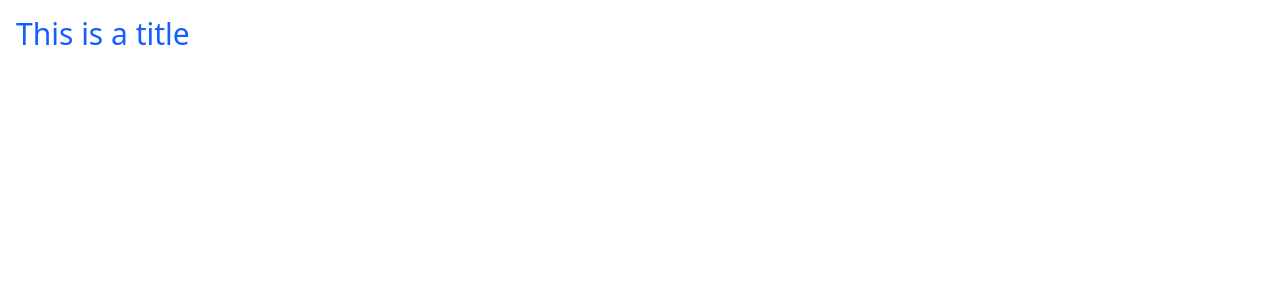
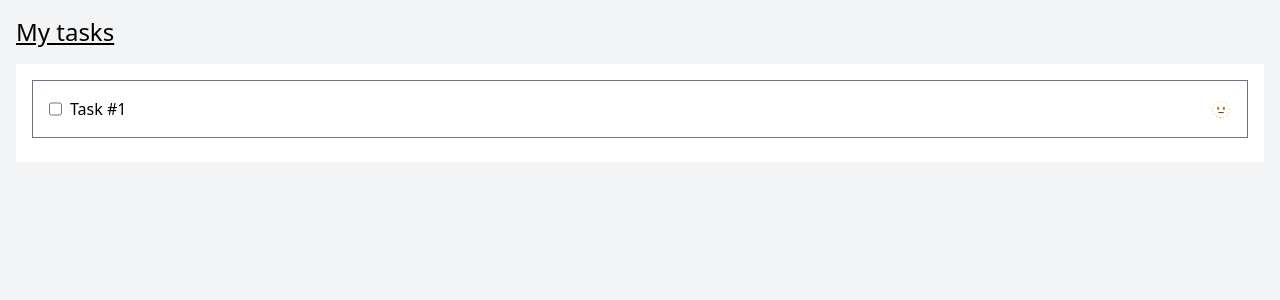
Before and after one commit to giladl82/sb-tasks-demo, a React (Vite) app: page / in a window 1280 px wide. Shown: the top 300 px of the page. Built offline with nearby package versions, Linux system fonts and the light colour scheme; data requests are answered from the project's data file.

Commit message:
feat: Add tasks page

```diff
--- a/db.json
+++ b/db.json
@@ -1,9 +1,10 @@
 {
   "tasks": [
     {
-      "id": 1,
+      "id": "1",
       "title": "Task #1",
-      "isDone": false
+      "isCompleted": false,
+      "isImportant": false
     }
   ]
 }
--- a/src/App.tsx
+++ b/src/App.tsx
@@ -1,17 +1,14 @@
-import { useEffect } from "react";
+import { Tasks } from './pages/Tasks';
+import { QueryClient, QueryClientProvider } from '@tanstack/react-query';
+
+const queryClient = new QueryClient();
 
 function App() {
-  useEffect(() => {
-    const test = async () => {
-      const response = await fetch('http://localhost:3000/tasks')
-      const data = await response.json();
-      console.log(data);
-    }
-
-    test();
-  }, [])
-
-  return <h1 className="p-4 text-3xl text-blue-600">This is a title</h1>;
+  return (
+    <QueryClientProvider client={queryClient}>
+      <Tasks />
+    </QueryClientProvider>
+  );
 }
 
 export default App;
--- a/src/components/Task.tsx
+++ b/src/components/Task.tsx
@@ -2,8 +2,8 @@ import classNames from 'classnames';
 import type { Task as TaskType } from '@models/task';
 
 export type TaskProps = TaskType & {
-  onToggleCompletion: (id: string) => Promise<void>;
-  onToggleImportant: (id: string) => Promise<void>;
+  onToggleCompletion: (task: TaskType) => Promise<void>;
+  onToggleImportant: (task: TaskType) => Promise<void>;
 };
 
 export function Task(props: TaskProps) {
@@ -30,8 +30,12 @@ export function Task(props: TaskProps) {
   ) => {
     e.preventDefault();
     e.stopPropagation();
-    console.log('li');
-    await onToggleCompletion(id);
+    await onToggleCompletion({
+      id,
+      title,
+      isCompleted: !isCompleted,
+      isImportant,
+    });
   };
 
   const handleToggleImportant = async (
@@ -40,7 +44,12 @@ export function Task(props: TaskProps) {
     e.preventDefault();
     e.stopPropagation();
 
-    await onToggleImportant(id);
+    await onToggleImportant({
+      id,
+      title,
+      isCompleted,
+      isImportant: !isImportant,
+    });
   };
 
   return (
--- a/src/components/TaskList.tsx
+++ b/src/components/TaskList.tsx
@@ -3,17 +3,17 @@ import { Task } from './Task';
 
 export type TaskListProps = {
   tasks: TaskType[];
-  onTaskToggleCompletion: (id: string) => Promise<void>;
-  onTaskToggleImportant: (id: string) => Promise<void>;
+  onTaskToggleCompletion: (task: TaskType) => Promise<void>;
+  onTaskToggleImportant: (task: TaskType) => Promise<void>;
 };
+
 export function TaskList(props: TaskListProps) {
   const { tasks, onTaskToggleCompletion, onTaskToggleImportant } = props;
 
-
   if (tasks.length === 0) {
     return (
-      <div className="flex justify-center border border-black p-8 align-middle text-4xl">
-        No tasks
+      <div className="absolute top-[50%] left-[50%] flex h-[50vh] w-[50%] translate-[-50%] items-center justify-center border-4 border-blue-500 text-center text-4xl text-blue-600 shadow-md shadow-amber-400">
+        There are no tasks to display
       </div>
     );
   }
--- /dev/null
+++ b/src/pages/Tasks.tsx
@@ -0,0 +1,44 @@
+import { TaskList } from '@components/TaskList';
+import { useGetAllTasks, useUpdateTask } from '@services/queries';
+import { Loader } from '@components/Loader';
+import { Error } from '@components/Error';
+import { Task } from '@models/task';
+
+export function Tasks() {
+  const { data: tasks, isLoading, isError, error } = useGetAllTasks();
+  const { mutate: updateTaskInfo } = useUpdateTask();
+
+  const handleTaskToggleCompletion = async (task: Task) => {
+    updateTaskInfo(task);
+  };
+  const handleTaskToggleImportant = async (task: Task) => {
+    updateTaskInfo(task);
+  };
+
+  if (tasks) {
+    return (
+      <div className="h-[100vh] bg-gray-100 p-4">
+        <header>
+          <h1 className="mb-4 text-2xl underline">My tasks</h1>
+        </header>
+        <main className="bg-white p-4">
+          <TaskList
+            tasks={tasks}
+            onTaskToggleCompletion={handleTaskToggleCompletion}
+            onTaskToggleImportant={handleTaskToggleImportant}
+          />
+        </main>
+      </div>
+    );
+  }
+
+  if (isLoading) {
+    return <Loader />;
+  }
+
+  if (isError) {
+    return <Error error={error} />;
+  }
+
+  return null;
+}
--- /dev/null
+++ b/src/services/queries.ts
@@ -0,0 +1,48 @@
+import { Task } from '@models/task';
+import { useMutation, useQuery, useQueryClient } from '@tanstack/react-query';
+import axios from 'axios';
+
+export const useGetAllTasks = () => {
+  const info = useQuery({
+    queryKey: ['tasks'],
+    queryFn: fetchAllTasks,
+  });
+
+  return info;
+};
+
+export const useUpdateTask = () => {
+  const queryClient = useQueryClient();
+  return useMutation({
+    mutationFn: (updatedTask: Task) => updateTaskInfo(updatedTask),
+    // // When mutate is called:
+    onMutate: async (updatedTask) => {
+      console.log(updatedTask);
+    },
+    // If the mutation fails, use the context we returned above
+    onError: (_, _2, context) => {
+      if (!context) return;
+
+      // queryClient.setQueryData(['tasks'], context.previousTasks);
+    },
+    // Always refetch after error or success:
+    onSettled: () => {
+      queryClient.invalidateQueries({ queryKey: ['tasks'] });
+    },
+  });
+};
+
+const apiUrl = 'http://localhost:3000';
+const fetchAllTasks = async () => {
+  const response = await fetch(`${apiUrl}/tasks`);
+  const json = await response.json();
+
+  return json;
+};
+
+const updateTaskInfo = async (updatedTask: Task) => {
+  const response = await axios.put(`${apiUrl}/tasks/${updatedTask.id}`, {
+    ...updatedTask,
+  });
+  return response.data;
+};
```
Also changed, not shown: 2 other files (tests, documents, lock files or other folders).
